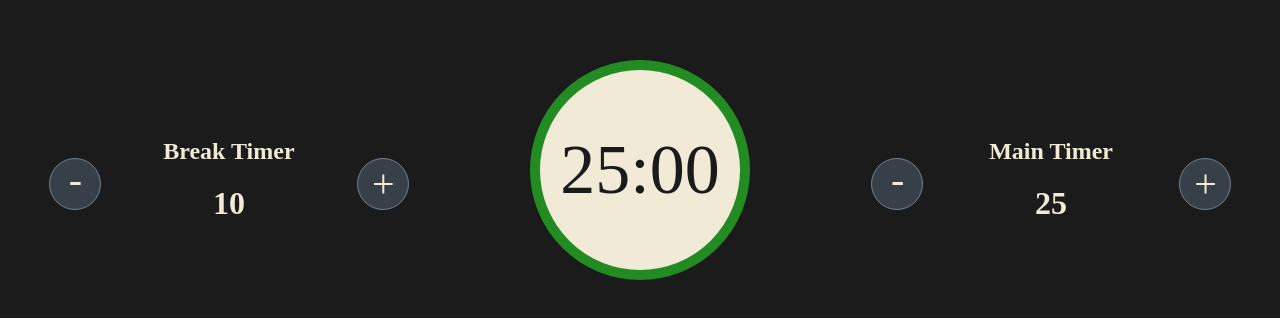
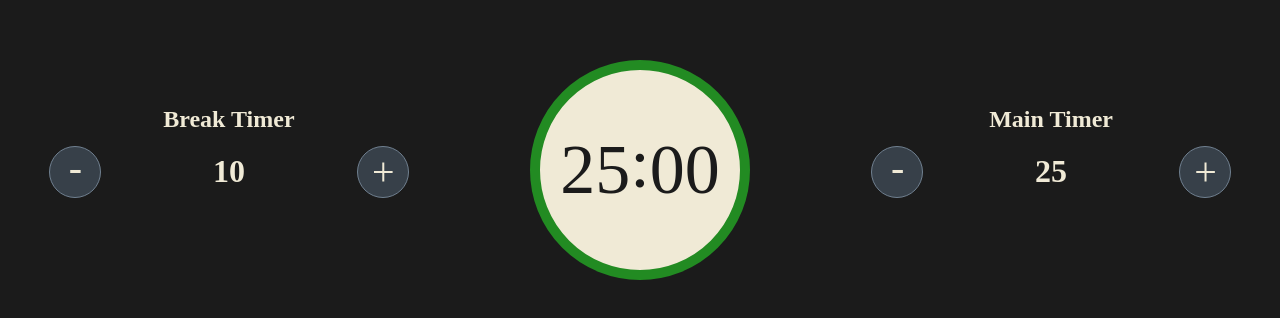
Before and after one commit to Skretch/FCC-PomodoroClock, a plain HTML site: page index.html in a window 1280 px wide. Shown: the part 238-556 px from the top of the page. Drawn offline with Linux system fonts and the light colour scheme.

Commit message:
lined up all the elements so that it looks neater

```diff
--- a/index.html
+++ b/index.html
@@ -13,7 +13,7 @@
                 <h1>10</h1>
                 <div id="incBreak" class="button">+</div>
             </div>
-            <div id="timer">25:00</div>
+            <div id="timer">25<span>:</span>00</div>
             <div id="mainTimer" class="adjuster">
                 <h2>Main Timer</h2>
                 <div id="decMain" class="button">-</div>
--- a/styles.css
+++ b/styles.css
@@ -36,6 +36,7 @@ body{
 .adjuster{
     position: relative;
     display: flex;
+    margin-bottom: 64px;
     align-items: center;
     justify-content: center;
     flex-wrap: wrap;
@@ -49,7 +50,7 @@ body{
 }
 .button{
     position: absolute;
-    top: 40px;
+    top: 60px;
     font-size: 40px;
     display: flex;
     align-items: center;
@@ -64,7 +65,7 @@ body{
     border-style: solid;
 }
 .button:active {
-    top: 41px;
+    top: 64px;
     border-style: none;
 }
 #decMain:active, #decBreak:active {
@@ -89,6 +90,9 @@ body{
     border-radius: 50%;
     background-color: #F0EAD6;
 }
+#timer span{
+    padding-bottom: 12px;
+}
 #decBreak, #decMain{
     left: 20px;
     height: 40px;
```
